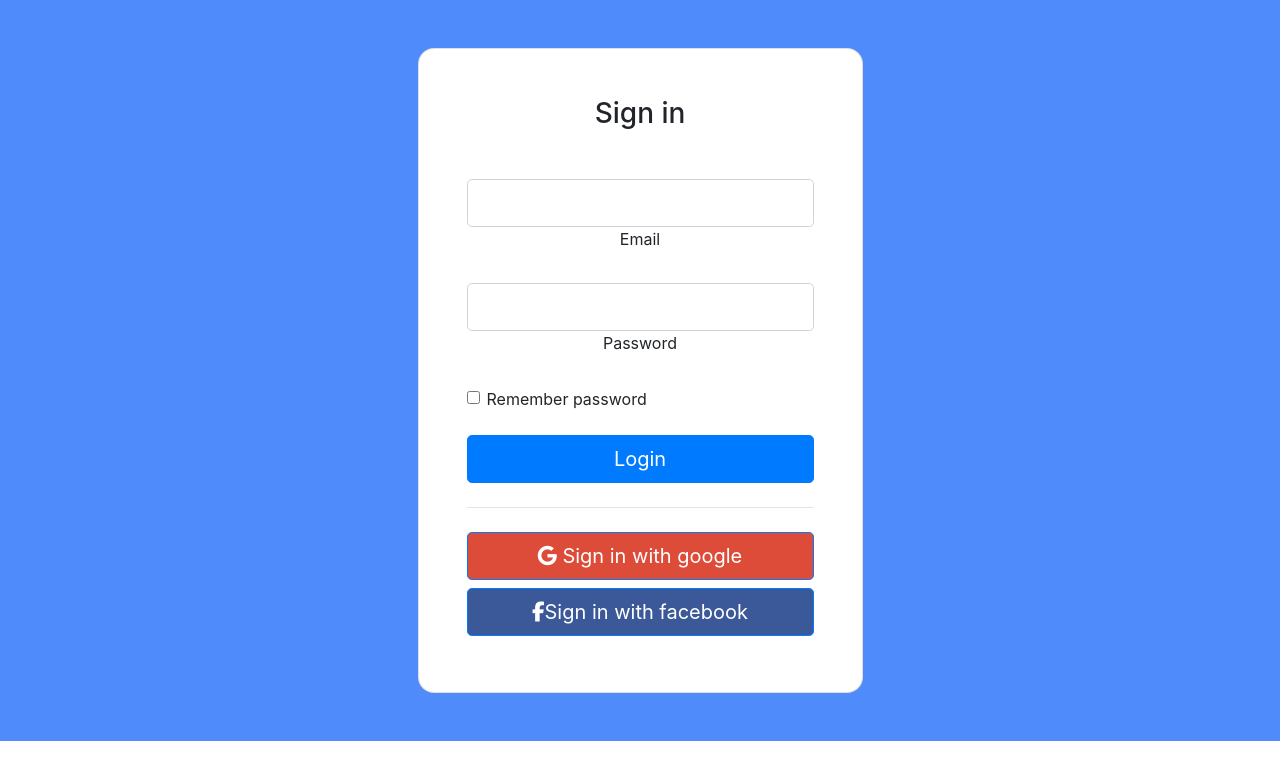
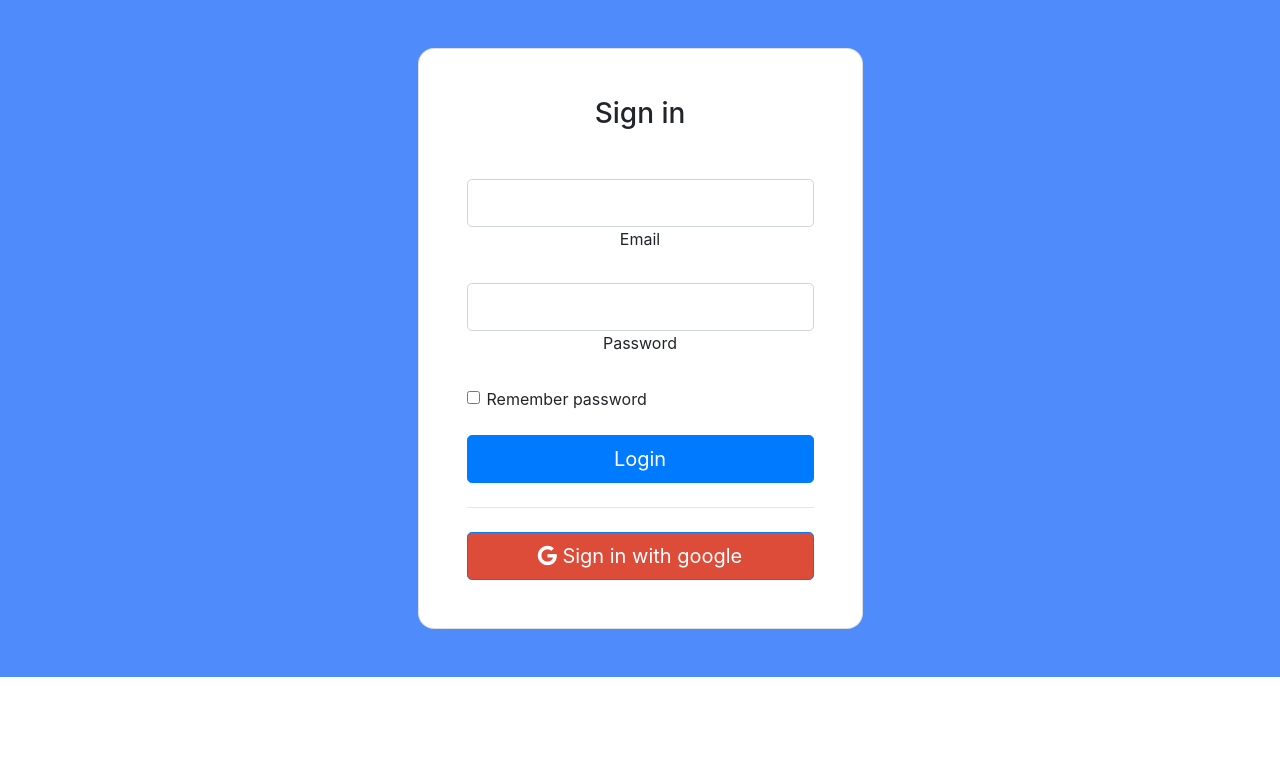
Before and after one commit to nguoilanh299/FormLogin, a website: page index.html in a window 1280 px wide. Drawn offline with nearby package versions, Linux system fonts and the light colour scheme.

Commit message:
update form

```diff
--- a/index.html
+++ b/index.html
@@ -43,8 +43,8 @@
 
                             <button class="btn btn-lg btn-block btn-primary" style="background-color: #dd4b39;"
                                 type="submit"><i class="fab fa-google me-2"></i> Sign in with google</button>
-                            <button class="btn btn-lg btn-block btn-primary mb-2" style="background-color: #3b5998;"
-                                type="submit"><i class="fab fa-facebook-f me-2"></i>Sign in with facebook</button>
+                            <!-- <button class="btn btn-lg btn-block btn-primary mb-2" style="background-color: #3b5998;"
+                                type="submit"><i class="fab fa-facebook-f me-2"></i>Sign in with facebook</button> -->
 
                         </div>
                     </div>
```
